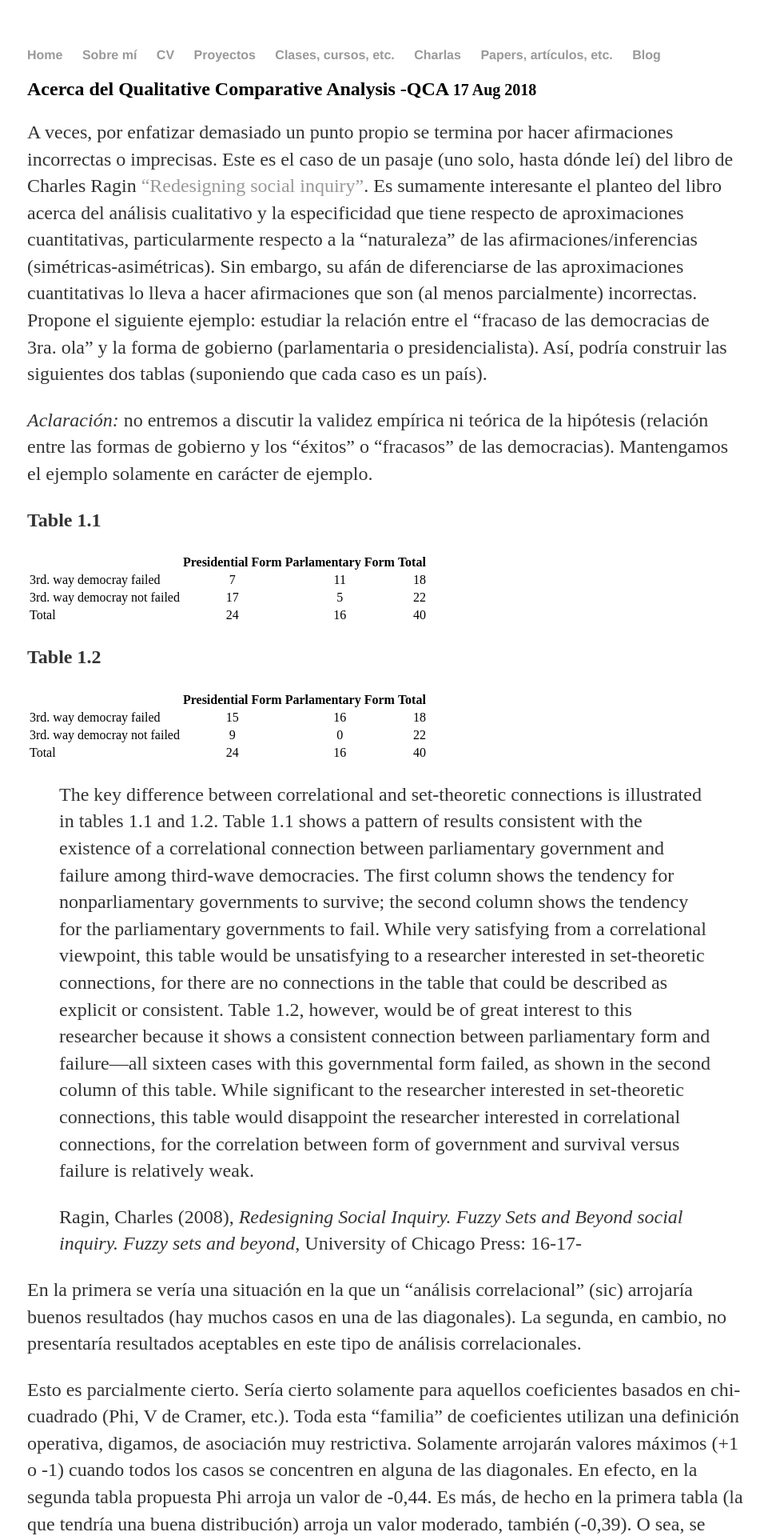
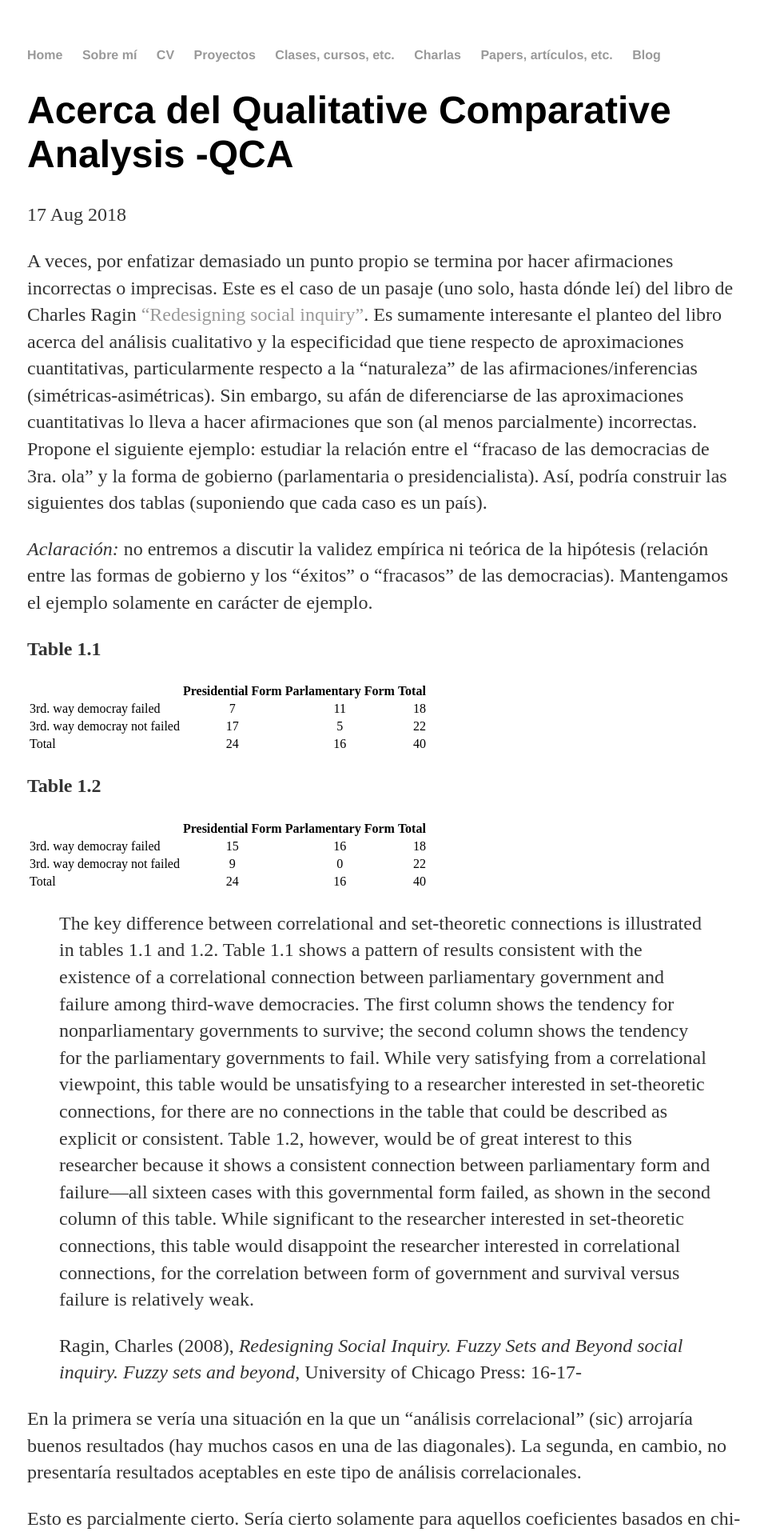
Before and after one commit to gefero/gefero.github.io, a Jekyll site: the page built from _posts/2018-08-17-qca.md, in a window 1280 px wide. Shown: the top 1920 px of the page at 80% size, without its empty margins (158-1119 px from the left). Built offline with Jekyll 4.4.1, drawn with Linux system fonts in a browser that asks for light colours; formulas are drawn with MathJax 3; comment, search, counter and statistics services are not loaded.

Commit message:
updt comments section

```diff
--- a/_layouts/post.html
+++ b/_layouts/post.html
@@ -1,17 +1,15 @@
 ---
 layout: default
-comments: true
+
 ---
 
-<h2 class="post_title">
-  {{ page.title }}
-  {% if page.date %}
-    <small>{{ page.date | date_to_string }}</small>
-  {% endif %}
-</h2>
+<h1>{{ page.title }}</h1>
+<p class="meta">{{ page.date | date_to_string }}</p>
 
-{{ content }}
+<div class="post">
+  {{ content }}
 
-{% include lib/mathjax.html %}
+  {% include lib/mathjax.html %}
+  {% include disqus.html %}
 
-{% include disqus.html %}
+</div>
```
